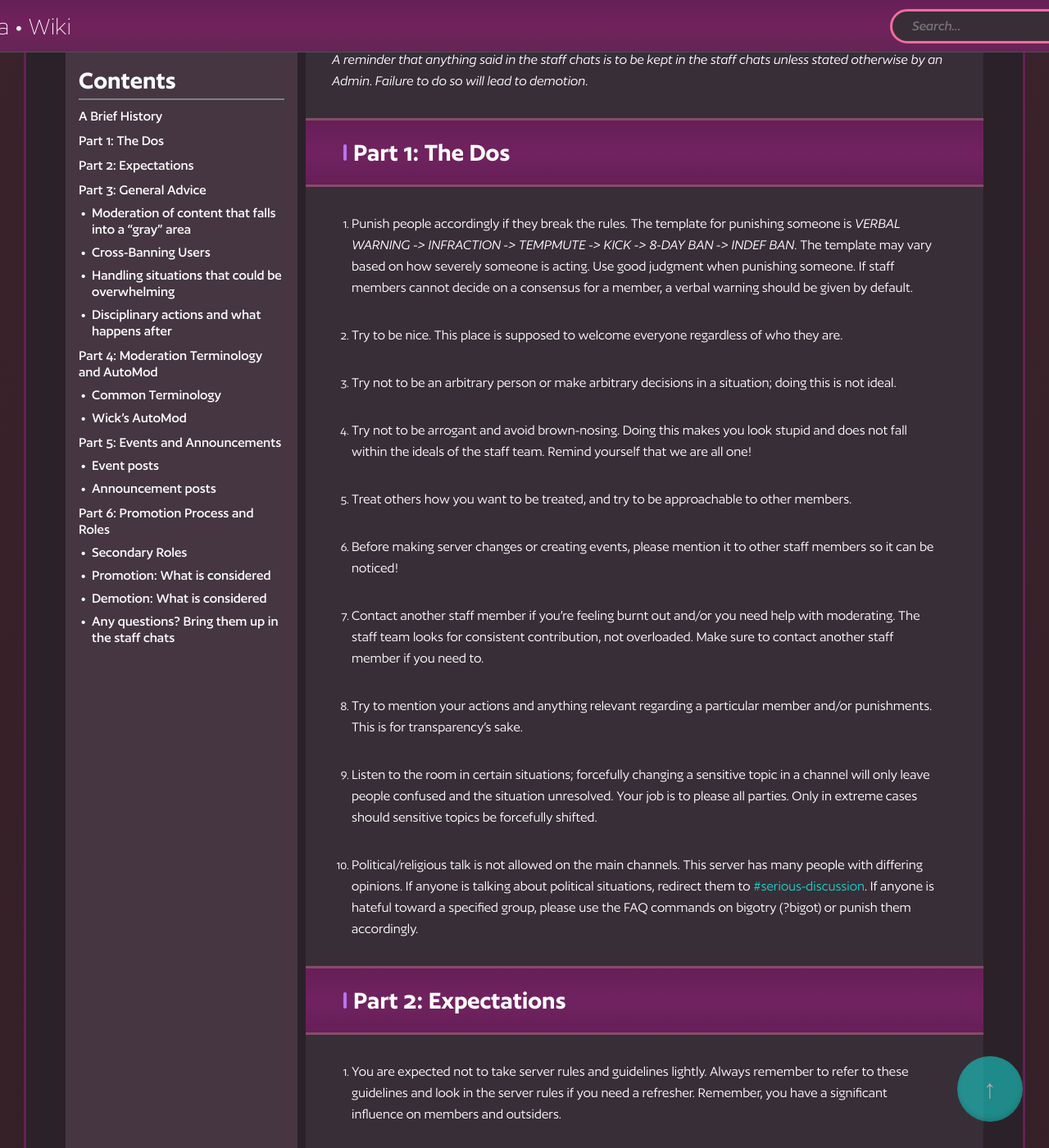
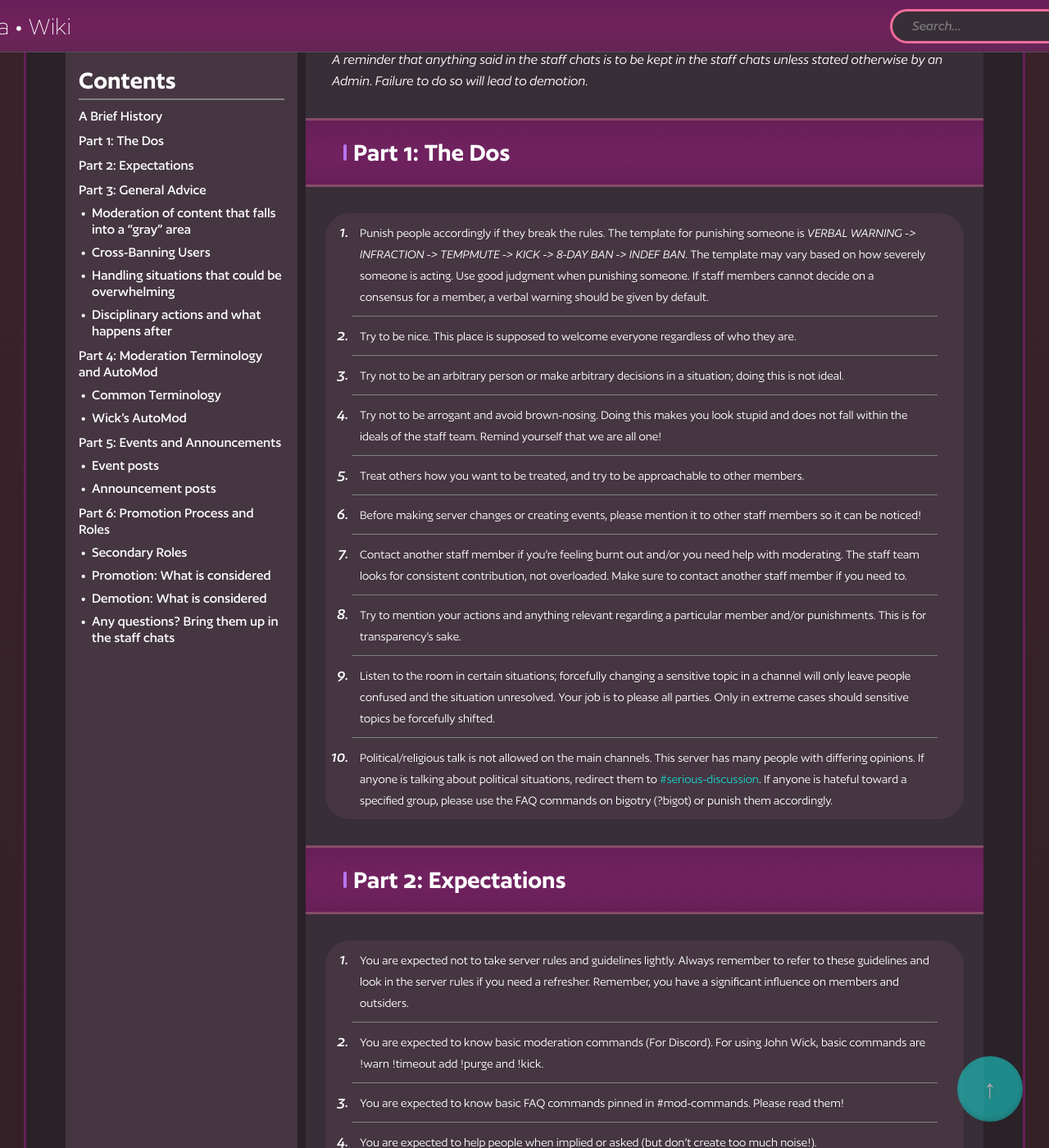
Before and after one commit to CamelliaCommunity/Wiki, a Jekyll site: the page built from staffGuidelines.md, in a window 1280 px wide and 1400 px high, scrolled down 805 px. Shown: the whole window at 82% size. Built offline with Jekyll 4.4.1, drawn with Linux system fonts in a browser that asks for light colours.

Commit message:
update list styles and staff guidelines format

```diff
--- a/assets/css/styles.css
+++ b/assets/css/styles.css
@@ -1161,10 +1161,30 @@ li p {
 
 .card ol,
 .card ul {
-  padding-left: 56px;
-  padding-right: 56px;
-  padding-bottom: 32px;
+  padding-left: 32px;
+  padding-right: 32px;
+  margin-bottom: 32px;
+  margin-left: 24px;
+  margin-right: 24px;
   line-height: 26px;
+  background: var(--colorCardDivisor);
+  border-radius: 30px;
+}
+.card ol li,
+.card ul li {
+  padding: 10px;
+  border-bottom: 1px solid var(--colorGray);
+}
+.card ol li::marker,
+.card ul li::marker {
+  font-size: 20px;
+  font-weight: 500;
+  font-style: italic;
+}
+.card ol li:last-child,
+.card ul li:last-child {
+  margin-bottom: 0;
+  border-bottom: none;
 }
 .card ol li:last-child p,
 .card ul li:last-child p {
```
Also changed, not shown: assets/_scss/styles.scss (+31 -3 lines), staffGuidelines.md (+0 -73 lines), 1 other file.
